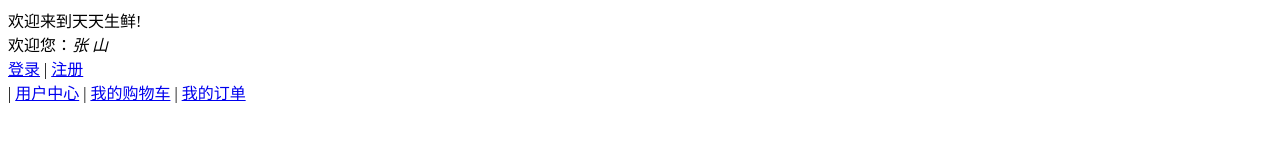
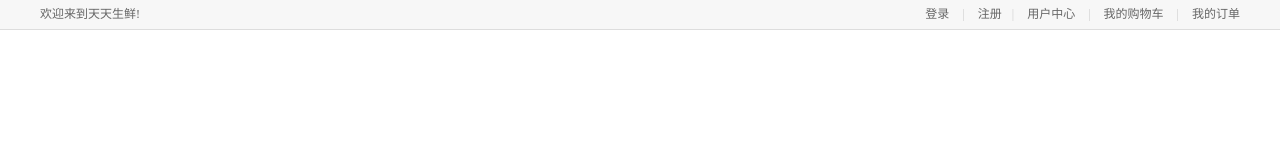
Before and after one commit to lb2281075105/LBDailyFresh, a plain HTML site: page index.html in a window 1280 px wide. Drawn offline with Linux system fonts and the light colour scheme.

Commit message:
页面导航设置完成，浮动设置

```diff
--- /dev/null
+++ b/css/main.css
@@ -0,0 +1,37 @@
+body{font-family:'Microsoft Yahei';font-size:12px;color:#666;}
+html,body{height:100%}
+/* 顶部样式 */
+.header_con{
+	background-color:#f7f7f7;
+	height:29px;
+	border-bottom:1px solid #dddddd
+}
+
+.header{
+	width:1200px;
+	height:29px;
+	margin:0 auto;
+}
+
+.welcome,.login_info,.login_btn,.user_link{
+	line-height:29px;
+}
+
+.login_info{
+	display:none;
+}
+
+.login_info em{color:#ff8800}
+
+.login_btn a,.user_link a{
+	color:#666;
+}
+
+.login_btn a:hover,.user_link a:hover{
+	color:#ff8800;
+}
+
+.login_btn span,.user_link span{
+	color:#cecece;
+	margin:0 10px;
+}
--- a/index.html
+++ b/index.html
@@ -3,8 +3,8 @@
 <head>
     <meta http-equiv="Content-Type" content="text/html;charset=UTF-8">
     <title>天天生鲜-首页</title>
-    <!--<link rel="stylesheet" type="text/css" href="css/reset.css">-->
-    <!--<link rel="stylesheet" type="text/css" href="css/main.css">-->
+    <link rel="stylesheet" type="text/css" href="css/reset.css">
+    <link rel="stylesheet" type="text/css" href="css/main.css">
     <script type="text/javascript" src="js/jquery-1.12.4.min.js"></script>
     <script type="text/javascript" src="js/jquery-ui.min.js"></script>
     <script type="text/javascript" src="js/slide.js"></script>
```
